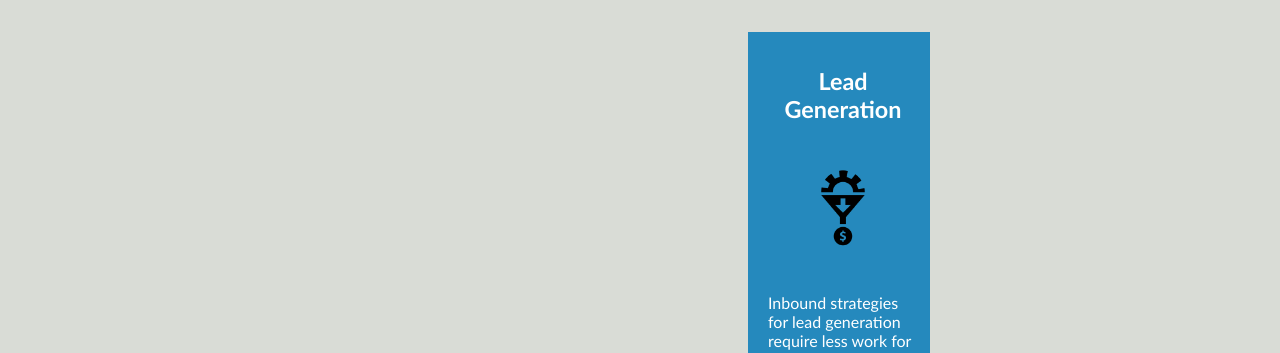
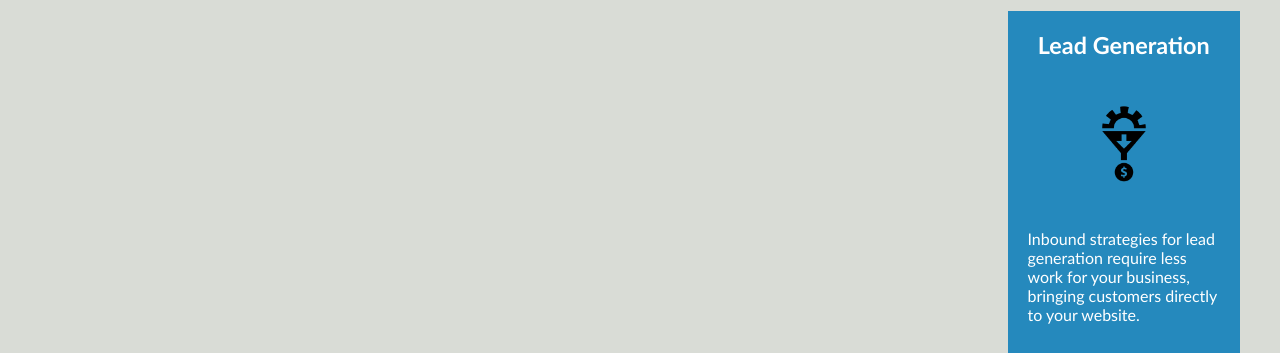
Before and after one commit to coodaj/RefactorHW, a plain HTML site: page index.html in a window 1280 px wide. Shown: the part 1875-2228 px from the top of the page. Drawn offline with Linux system fonts and the light colour scheme.

Commit message:
final changes

```diff
--- a/assets/css/style.css
+++ b/assets/css/style.css
@@ -16,7 +16,7 @@ header {
 }
 
 header h1 {
-    display: inline-block;
+    display: left;
     font-size: 48px;
 }
 
@@ -25,9 +25,9 @@ header h1 .seo {
 }
 
 header div {
-    padding-top: 15px;
-    margin-right: 20px;
-    float: left;
+    /* padding-top: 15px;
+    margin-right: 20px; */
+    float: inline-end;
     font-family: 'Gill Sans', 'Gill Sans MT', Calibri, 'Trebuchet MS', sans-serif;
     font-size: 20px;
 }
@@ -71,17 +71,17 @@ p {
 
 .content {
     width: 75%;
-    display: left;
+    position: left;
     margin-left: 20px;
 }
 
-.benefits {
+.aside {
 
     margin-right: 20px;
     padding: 20px;
-    clear: inline-start;
+    /* clear: both; */
     float: right;
-    width: 20%;
+    width: 25%;
     height: 100%;
     font-family: 'Gill Sans', 'Gill Sans MT', Calibri, 'Trebuchet MS', sans-serif;
     background-color: #2589bd;
--- a/index.html
+++ b/index.html
@@ -50,7 +50,6 @@
         </div>
     </div>
     <div class="aside">
-    <div class="benefits">
         <div class="benefit-lead">
             <h3>Lead Generation</h3>
             <img src="./assets/images/lead-generation.png" />
```
